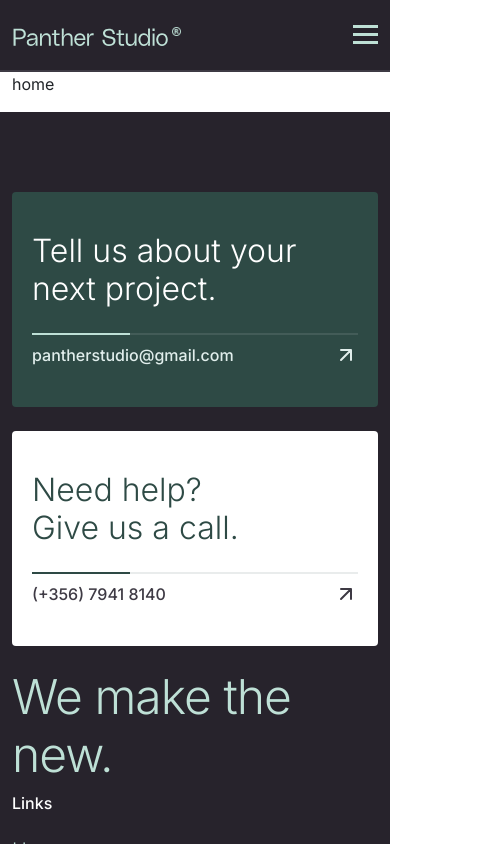
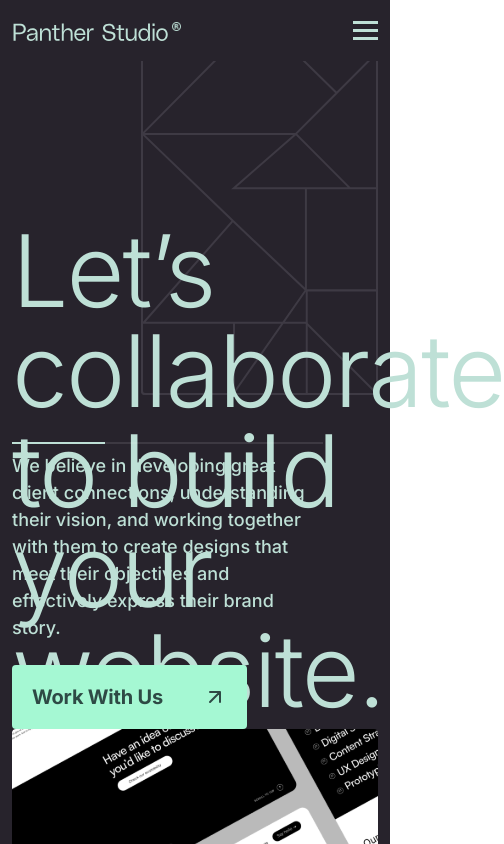
Before and after one commit to MDShakibul/Panther-Studio-V1, a Next.js app: page / in a window 390 px wide. Shown: the top 844 px of the page, 504 px wide, since content can reach past the window. Built offline with nearby package versions, Linux system fonts and the light colour scheme.

Commit message:
hero section but responsive not complete

```diff
--- a/src/pages/components/UI/Footer.js
+++ b/src/pages/components/UI/Footer.js
@@ -4,7 +4,7 @@ import React from "react";
 
 const Footer = () => {
   return (
-    <footer className="footer-area">
+    <footer className="body-area">
       <div className="container">
         <div className="communication-area">
           <div className="row gy-4 px-0 px-lg-4">
--- a/src/pages/components/UI/Navbar.js
+++ b/src/pages/components/UI/Navbar.js
@@ -1,16 +1,36 @@
 import Image from "next/image";
 import Link from "next/link";
 import Logo from "@/pages/assets/images/Logo.svg";
+import { useEffect, useState } from "react";
 
 const Navbar = () => {
+  const [isMobileView, setIsMobileView] = useState(false);
+  useEffect(() => {
+    function handleResize() {
+      if (window.innerWidth <= 768) {
+        setIsMobileView(false);
+      } else {
+        setIsMobileView(true);
+      }
+    }
+
+    handleResize();
+
+    window.addEventListener("resize", handleResize);
+    return () => {
+      window.removeEventListener("resize", handleResize);
+    };
+  }, []);
   return (
     <>
-      <div class="d-flex align-items-stretch position-relative" style={{ borderBottom: "2px solid #3e3a44" }}>
+      {isMobileView ? (
+        <div
+          class="d-flex align-items-stretch position-relative"
+        >
           <div class="nav-1"></div>
           <div class="nav-2 custom-nav-link-pc"></div>
           <div class="container-overlay">
             <div class="container text-white">
-                {/* nav start */}
               <div className="d-flex justify-content-between align-items-center">
                 <div className="text-white">
                   <Link href="#">
@@ -91,12 +111,101 @@ const Navbar = () => {
                   </li>
                 </ul>
               </div>
-                {/* nav end */}
             </div>
           </div>
         </div>
-
-      {/* <div className='w-100' style={{ backgroundColor:'#3E3A44', opacity:'0.1' ,height:'2px'}}></div> */}
+      ) : (
+        <div
+          className="d-flex align-items-stretch"
+        >
+          <div className="nav-section-1 py-3 py-lg-4">
+            <div className="container">
+              <div className="d-flex justify-content-between align-items-center">
+                <div className="text-white nav-logo">
+                  <Link href="#">
+                    <Image src={Logo} alt="logo" className="logo-size" />
+                  </Link>
+                </div>
+                <div className="text-white pe-lg-5 d-flex align-items-center">
+                  <Link href="#" className="custom-nav-link mb-0 pe-4">
+                    Work
+                  </Link>
+                  <Link href="#" className="custom-nav-link mb-0 pe-4">
+                    What We Do
+                  </Link>
+                  <Link href="#" className="custom-nav-link mb-0">
+                    Studio
+                  </Link>
+                  <button
+                    className="navbar-toggler collapsed custom-humberger"
+                    type="button"
+                    data-bs-toggle="collapse"
+                    data-bs-target="#navbarSupportedContent"
+                    aria-controls="navbarSupportedContent"
+                    aria-expanded="false"
+                    aria-label="Toggle navigation"
+                  >
+                    <span className="icon-bar top-bar"></span>
+                    <span className="icon-bar middle-bar"></span>
+                    <span className="icon-bar bottom-bar"></span>
+                  </button>
+                </div>
+              </div>
+              <div
+                className="collapse navbar-collapse"
+                id="navbarSupportedContent"
+              >
+                <ul className="navbar-nav me-auto mb-2 mb-lg-0">
+                  <li className="nav-item mt-3">
+                    <Link
+                      className="nav-link mobile-humberger-menu"
+                      aria-current="page"
+                      href="#"
+                    >
+                      Work
+                    </Link>
+                  </li>
+                  <li className="nav-item">
+                    <Link
+                      className="nav-link mobile-humberger-menu"
+                      aria-current="page"
+                      href="#"
+                    >
+                      What We Do
+                    </Link>
+                  </li>
+                  <li className="nav-item">
+                    <Link
+                      className="nav-link mobile-humberger-menu"
+                      aria-current="page"
+                      href="#"
+                    >
+                      Studio
+                    </Link>
+                  </li>
+                  <li className="nav-item">
+                    <Link
+                      className="nav-link mobile-humberger-menu"
+                      aria-current="page"
+                      href="#"
+                    >
+                      Work With Us
+                    </Link>
+                  </li>
+                </ul>
+              </div>
+            </div>
+          </div>
+          <div className="nav-section-2 justify-content-start">
+            <Link
+              href="#"
+              className="custom-nav-link custom-nav-link-pc mb-0 ms-5"
+            >
+              Work With Us
+            </Link>
+          </div>
+        </div>
+      )}
     </>
   );
 };
--- a/src/pages/index.js
+++ b/src/pages/index.js
@@ -1,6 +1,9 @@
 import Head from "next/head";
-import { Inter } from "next/font/google";
+import style from "../styles/Home.module.css";
 import RootLayout from "./components/Layouts/RootLayout";
+import Image from "next/image";
+import DummyImage from "../pages/assets/images/dummy-image.svg";
+import Link from "next/link";
 
 export default function Home() {
   return (
@@ -13,8 +16,59 @@ export default function Home() {
         />
       </Head>
 
+      <div className={`${style.heroBodyArea} h-100`}>
         <div className="container">
-      <p>home</p>
+          <div className={`${style.heroSection} h-100`}>
+            <div className={`row ${style.heroSectionArea}`}>
+              <div className="col-lg-7 d-flex flex-column">
+                <div className="flex-grow-1 position-relative">
+                  <h1 className={`${style.heroSectionTitle}`}>
+                    Let’s collaborate to build your website.
+                  </h1>
+
+                  <div className={`${style.heroSectionBottomText}`}>
+                    <div className="d-flex align-items-center mt-4 mt-lg-5 mb-2 mb-lg-3">
+                      <div className="dark-line-color"></div>
+                      <div className="light-line-color"></div>
+                    </div>
+                    <p className={`${style.heroSectionTextDetails}`}>
+                      We believe in developing great client connections,
+                      understanding their vision, and working together with them
+                      to create designs that meet their objectives and
+                      effectively express their brand story.
+                    </p>
+                    <Link href={""} className={`${style.btnHeroSection} `}>
+                      <p className="mb-0">Work with us</p>
+                      <svg
+                        xmlns="http://www.w3.org/2000/svg"
+                        width="24"
+                        height="24"
+                        viewBox="0 0 24 24"
+                        fill="none"
+                      >
+                        <path
+                          d="M7 7H17M17 7V17M17 7L7 17"
+                          stroke="#2E4A45"
+                          stroke-width="2"
+                          stroke-linecap="round"
+                          stroke-linejoin="round"
+                        />
+                      </svg>
+                    </Link>
+                  </div>
+                </div>
+              </div>
+              <div className="col-lg-5 d-flex flex-column">
+                <Image
+                  src={DummyImage}
+                  alt="panther hero section"
+                  layout="responsive"
+                  className={`${style.responsiveHeroImage}`}
+                />
+              </div>
+            </div>
+          </div>
+        </div>
       </div>
     </>
   );
--- a/src/styles/Home.module.css
+++ b/src/styles/Home.module.css
@@ -1,229 +1,60 @@
-.main {
-  display: flex;
-  flex-direction: column;
-  justify-content: space-between;
-  align-items: center;
-  padding: 6rem;
-  min-height: 100vh;
+.heroBodyArea {
+  background-color: #27232c;
+  padding-bottom: 160px;
 }
 
-.description {
-  display: inherit;
-  justify-content: inherit;
-  align-items: inherit;
-  font-size: 0.85rem;
-  max-width: var(--max-width);
+.heroSection {
+  background-image: url("../pages/assets/images/bg_hero_section.svg");
   width: 100%;
-  z-index: 2;
-  font-family: var(--font-mono);
+  height: 350px;
+  background-repeat: no-repeat;
+  background-position: right top -10px;
 }
 
-.description a {
-  display: flex;
-  justify-content: center;
-  align-items: center;
-  gap: 0.5rem;
+.heroSectionArea {
+  padding-top: 160px;
 }
 
-.description p {
-  position: relative;
-  margin: 0;
-  padding: 1rem;
-  background-color: rgba(var(--callout-rgb), 0.5);
-  border: 1px solid rgba(var(--callout-border-rgb), 0.3);
-  border-radius: var(--border-radius);
+.heroSectionTitle {
+  color: #bee0d6;
+  font-size: 100px;
+  font-weight: 300;
+  line-height: 100px;
+  letter-spacing: -2px;
 }
 
-.code {
-  font-weight: 700;
-  font-family: var(--font-mono);
+.responsiveHeroImage {
+  border-radius: 4px;
 }
 
-.grid {
-  display: grid;
-  grid-template-columns: repeat(4, minmax(25%, auto));
-  max-width: var(--max-width);
-  width: 100%;
+.heroSectionBottomText {
+  position: absolute;
+  bottom: 0;
+  left: 0;
+  width: 85%;
+}
+.heroSectionTextDetails {
+  margin-bottom: 0;
+  color: #bee0d6;
+  font-size: 18px;
+  font-weight: 500;
+  margin-bottom: 24px;
 }
 
-.card {
-  padding: 1rem 1.2rem;
-  border-radius: var(--border-radius);
-  background: rgba(var(--card-rgb), 0);
-  border: 1px solid rgba(var(--card-border-rgb), 0);
-  transition: background 200ms, border 200ms;
+.btnHeroSection {
+  display: inline-flex;
+  padding: 20px;
+  align-items: center;
+  gap: 40px;
+  border-radius: 4px;
+  background: #a5f8d3;
+  text-decoration: none;
 }
-
-.card span {
-  display: inline-block;
-  transition: transform 200ms;
+.btnHeroSection p {
+  color: #2e4a45;
+  font-size: 20px;
+  font-weight: 700;
+  line-height: 20px;
+  letter-spacing: -0.2px;
+  text-transform: capitalize;
 }
-
-.card h2 {
-  font-weight: 600;
-  margin-bottom: 0.7rem;
-}
-
-.card p {
-  margin: 0;
-  opacity: 0.6;
-  font-size: 0.9rem;
-  line-height: 1.5;
-  max-width: 30ch;
-}
-
-.center {
-  display: flex;
-  justify-content: center;
-  align-items: center;
-  position: relative;
-  padding: 4rem 0;
-}
-
-.center::before {
-  background: var(--secondary-glow);
-  border-radius: 50%;
-  width: 480px;
-  height: 360px;
-  margin-left: -400px;
-}
-
-.center::after {
-  background: var(--primary-glow);
-  width: 240px;
-  height: 180px;
-  z-index: -1;
-}
-
-.center::before,
-.center::after {
-  content: "";
-  left: 50%;
-  position: absolute;
-  filter: blur(45px);
-  transform: translateZ(0);
-}
-
-.logo {
-  position: relative;
-}
-/* Enable hover only on non-touch devices */
-@media (hover: hover) and (pointer: fine) {
-  .card:hover {
-    background: rgba(var(--card-rgb), 0.1);
-    border: 1px solid rgba(var(--card-border-rgb), 0.15);
-  }
-
-  .card:hover span {
-    transform: translateX(4px);
-  }
-}
-
-@media (prefers-reduced-motion) {
-  .card:hover span {
-    transform: none;
-  }
-}
-
-/* Mobile */
-@media (max-width: 700px) {
-  .content {
-    padding: 4rem;
-  }
-
-  .grid {
-    grid-template-columns: 1fr;
-    margin-bottom: 120px;
-    max-width: 320px;
-    text-align: center;
-  }
-
-  .card {
-    padding: 1rem 2.5rem;
-  }
-
-  .card h2 {
-    margin-bottom: 0.5rem;
-  }
-
-  .center {
-    padding: 8rem 0 6rem;
-  }
-
-  .center::before {
-    transform: none;
-    height: 300px;
-  }
-
-  .description {
-    font-size: 0.8rem;
-  }
-
-  .description a {
-    padding: 1rem;
-  }
-
-  .description p,
-  .description div {
-    display: flex;
-    justify-content: center;
-    position: fixed;
-    width: 100%;
-  }
-
-  .description p {
-    align-items: center;
-    inset: 0 0 auto;
-    padding: 2rem 1rem 1.4rem;
-    border-radius: 0;
-    border: none;
-    border-bottom: 1px solid rgba(var(--callout-border-rgb), 0.25);
-    background: linear-gradient(
-      to bottom,
-      rgba(var(--background-start-rgb), 1),
-      rgba(var(--callout-rgb), 0.5)
-    );
-    background-clip: padding-box;
-    backdrop-filter: blur(24px);
-  }
-
-  .description div {
-    align-items: flex-end;
-    pointer-events: none;
-    inset: auto 0 0;
-    padding: 2rem;
-    height: 200px;
-    background: linear-gradient(
-      to bottom,
-      transparent 0%,
-      rgb(var(--background-end-rgb)) 40%
-    );
-    z-index: 1;
-  }
-}
-
-/* Tablet and Smaller Desktop */
-@media (min-width: 701px) and (max-width: 1120px) {
-  .grid {
-    grid-template-columns: repeat(2, 50%);
-  }
-}
-
-@media (prefers-color-scheme: dark) {
-  .vercelLogo {
-    filter: invert(1);
-  }
-
-  .logo {
-    filter: invert(1) drop-shadow(0 0 0.3rem #ffffff70);
-  }
-}
-
-@keyframes rotate {
-  from {
-    transform: rotate(360deg);
-  }
-  to {
-    transform: rotate(0deg);
-  }
-}
--- a/src/styles/globals.css
+++ b/src/styles/globals.css
@@ -14,11 +14,13 @@
 .nav-1 {
   width: 80%;
   background-color: #27232c;
+  border-bottom: 2px solid #3e3a44;
   height: 70px;
 }
 .nav-2 {
-  width: 20%;
+  width: 24%;
   background-color: #a5f8d3;
+  border-bottom: 2px solid #a5f8d3;
   height: 70px;
 }
 
@@ -40,7 +42,7 @@
   max-height: 35px;
 }
 .custom-nav-link {
-  font-size: 16px;
+  font-size: 20px;
   font-weight: 500;
   color: #bee0d6;
   text-decoration: none;
@@ -58,6 +60,8 @@
   display: none;
 }
 
+
+
 @media only screen and (max-width: 720px) {
   .logo-size {
     width: 100%;
@@ -69,6 +73,10 @@
   }
   .nav-1 {
     width: 100%;
+  }
+  .nav-section-1 {
+    width: 100%;
+    background-color: #27232c;
   }
   .nav-2 {
     display: none;
@@ -134,7 +142,7 @@
 }
 
 /* Footer Section */
-.footer-area {
+.body-area {
   background-color: #27232c;
 }
 
@@ -328,3 +336,6 @@ background:  #BEE0D6;
     margin-top: 30px;
   }
 }
+
+
+/*  */
```
Also changed, not shown: src/pages/assets/images/bg_hero_section.svg (added), src/pages/assets/images/dummy-image.svg (added). Lines whose indentation alone changed are shown as unchanged.
